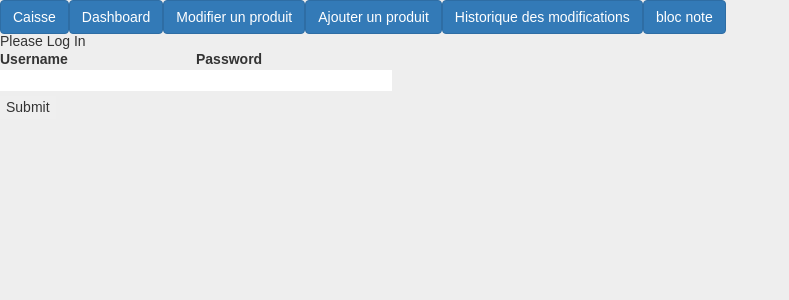
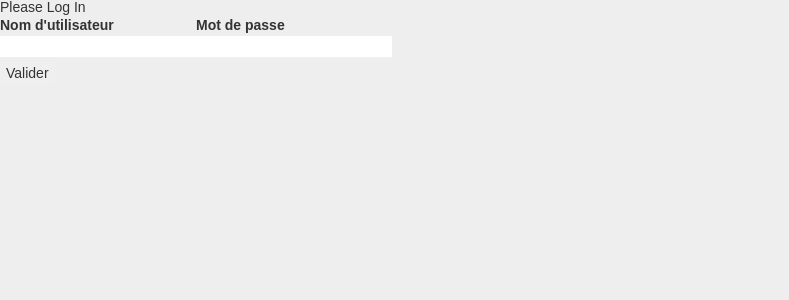
Before and after one commit to BrianLuk10/tfe2021, a React app: page /connexion in a window 1280 px wide. Shown: the top 300 px of the page, without its empty margins (0-789 px from the left). Built offline with nearby package versions, Linux system fonts and the light colour scheme.

Commit message:
reglage finale

```diff
--- a/package.json
+++ b/package.json
@@ -27,6 +27,7 @@
     "cors": "^2.8.5",
     "css-loader": "^6.5.0",
     "electron": "^15.3.6",
+    "electron-packager": "^15.4.0",
     "express": "^4.17.1",
     "sass": "^1.43.4",
     "sass-loader": "^12.3.0",
--- a/src/components/connexion/Connexion.js
+++ b/src/components/connexion/Connexion.js
@@ -1,49 +1,50 @@
-import React, { useState } from 'react';
-import PropTypes from "prop-types"
+import React, { useState } from "react";
+import PropTypes from "prop-types";
 import "./Connexion.scss";
 
 async function loginUser(credentials) {
-  return fetch('http://localhost:3030/token', {
-    method: 'POST',
+  return fetch("http://localhost:3030/token", {
+    method: "POST",
     headers: {
-      'Content-Type': 'application/json'
+      "Content-Type": "application/json",
     },
-    body: JSON.stringify(credentials)
-  })
-    .then(data => data.json())
+    body: JSON.stringify(credentials),
+  }).then((data) => data.json());
 }
-export default function Connexion({setToken}) {
+export default function Connexion({ setToken }) {
   const [username, setUserName] = useState();
   const [password, setPassword] = useState();
 
-  const handleSubmit = async e => {
-    if(username == "test" && password == "test"){
+  const handleSubmit = async (e) => {
+    if (username == "test" && password == "test") {
       e.preventDefault();
       const token = await loginUser({
         username,
-      password
+        password,
       });
       setToken(token);
+    } else {
+      console.log("incorrecte");
     }
-  else {
-    console.log('incorrecte');
-  }
-}
+  };
 
-  return(
+  return (
     <div className="login-wrapper">
       <h1>Please Log In</h1>
       <form onSubmit={handleSubmit}>
         <label>
-      <p>Username</p>
-      <input type="text" onChange={e => setUserName(e.target.value)} />
+          <p>Nom d'utilisateur</p>
+          <input type="text" onChange={(e) => setUserName(e.target.value)} />
         </label>
         <label>
-      <p>Password</p>
-      <input type="password" onChange={e => setPassword(e.target.value)} />
+          <p>Mot de passe</p>
+          <input
+            type="password"
+            onChange={(e) => setPassword(e.target.value)}
+          />
         </label>
         <div>
-      <button type="submit">Submit</button>
+          <button type="submit">Valider</button>
         </div>
       </form>
     </div>
@@ -51,5 +52,5 @@ export default function Connexion({setToken}) {
 }
 
 Connexion.propTypes = {
-  setToken: PropTypes.func.isRequired
-}
+  setToken: PropTypes.func.isRequired,
+};
--- a/src/js/App.js
+++ b/src/js/App.js
@@ -17,12 +17,11 @@ import ChartMois from "../components/dashbord/ChartMois";
 import ChartAnnee from "../components/dashbord/chartAnnee";
 
 export default function App() {
-  /*
   const { token, setToken } = useToken();
   if (!token) {
-    return <Connexion setToken={setToken} />
+    return <Connexion setToken={setToken} />;
   }
-  */
+
   return (
     <div className="wrapper">
       <BrowserRouter>
```
Also changed, not shown: 2 other files (tests, documents, lock files or other folders). Lines whose indentation alone changed are shown as unchanged.
